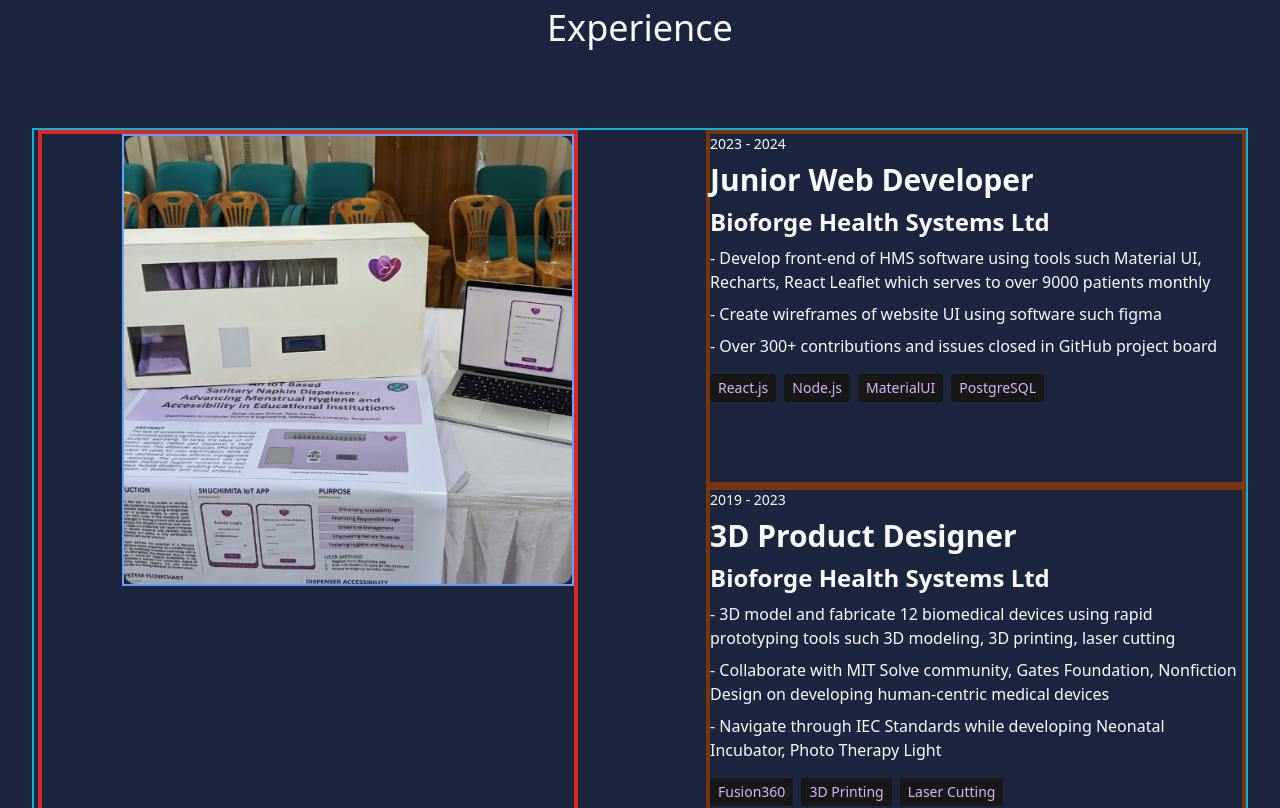
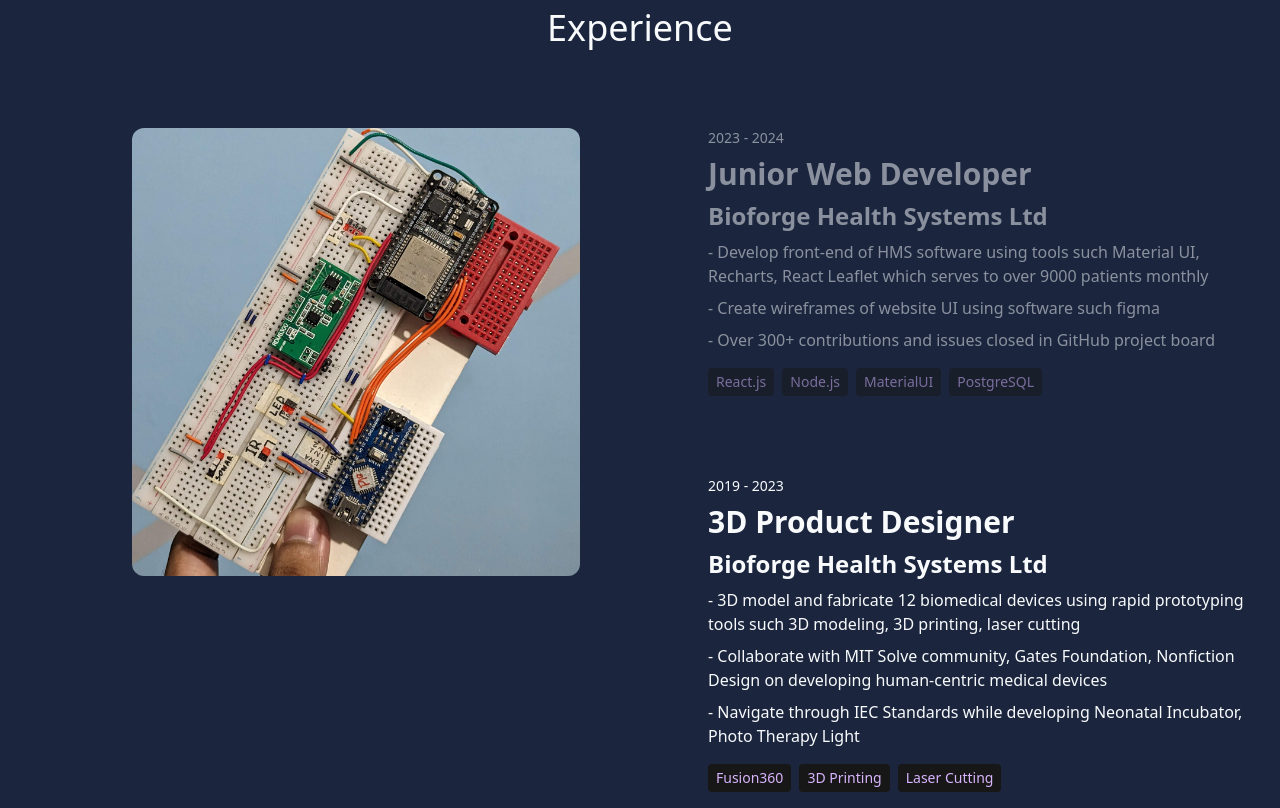
Before and after one commit to RHShihab/portfolio-react-2, a React (Vite) app: page / in a window 1280 px wide. Shown: the part 800-1608 px from the top of the page. Built offline with nearby package versions, Linux system fonts and the light colour scheme.

Commit message:
feat: add on scroll change in experience images

```diff
--- a/src/components/Experience.jsx
+++ b/src/components/Experience.jsx
@@ -1,9 +1,15 @@
 import { EXPERIENCES } from "../constants";
 import CustomSection from "./custom/CustomSection";
+import ExperienceCarousel from "./custom/ExperienceCarousel";
 import { motion, useScroll } from "framer-motion";
-import { useRef, useEffect } from "react";
+import { useRef, useState, useEffect } from "react";
 
-const ExperienceItem = ({ experience, index }) => {
+const ExperienceItem = ({
+  experience,
+  index,
+  experienceScrollIndex,
+  setExperienceScrollIndex,
+}) => {
   const ref = useRef(null);
   const { scrollYProgress } = useScroll({
     target: ref,
@@ -12,14 +18,39 @@ const ExperienceItem = ({ experience, index }) => {
 
   useEffect(() => {
     const unsubscribe = scrollYProgress.onChange((value) => {
-      console.log(`Experience Item ${index} scroll progress:`, value);
+      if (
+        value < 0.5 &&
+        experienceScrollIndex === index &&
+        experienceScrollIndex !== 0
+      ) {
+        console.log("Decreasing index");
+        setExperienceScrollIndex((prevIndex) =>
+          prevIndex > 0 ? prevIndex - 1 : 0
+        );
+      } else if (value > 0.5 && experienceScrollIndex < index) {
+        console.log("Increasing index");
+        setExperienceScrollIndex(index);
+      } else {
+        console.log("No index change");
+      }
     });
 
     return () => unsubscribe();
-  }, [scrollYProgress, index]);
+  }, [scrollYProgress, experienceScrollIndex]);
+
+  useEffect(() => {
+    console.log(`Updating experienceScrollIndex to: ${experienceScrollIndex}`);
+  }, [experienceScrollIndex]);
+
+  // Calculate opacity based on whether the index matches experienceScrollIndex
+  const opacity = experienceScrollIndex === index ? 1 : 0.5;
 
   return (
-    <motion.div ref={ref} className="lg:pb-20 border-4 border-amber-900">
+    <motion.div
+      ref={ref}
+      className="lg:pb-20"
+      style={{ opacity }} // Apply opacity here
+    >
       <p className="mb-2 text-sm">{experience.year}</p>
       <h3 className="mb-2 font-semibold text-3xl">{experience.role}</h3>
       <h4 className="mb-2 font-semibold text-2xl">{experience.company}</h4>
@@ -48,6 +79,8 @@ const ExperienceItem = ({ experience, index }) => {
 };
 
 const Experience = () => {
+  const [experienceScrollIndex, setExperienceScrollIndex] = useState(0);
+
   return (
     <CustomSection
       className="min-h-screen"
@@ -56,26 +89,23 @@ const Experience = () => {
       <h2 className="py-20 text-center text-4xl">Experience</h2>
       <div className="relative">
         <div className="grid grid-cols-[8px_1fr] gap-x-[20px] lg:grid-cols-1">
-          <div className="relative row-span-4 lg:absolute lg:h-full lg:w-full border-2 border-cyan-500"></div>
-          <div className="flex flex-col gap-[24px] lg:flex-row-reverse lg:gap-[128px] border-2 border-green-500">
+          <div className="relative row-span-4 lg:absolute lg:h-full lg:w-full "></div>
+          <div className="flex flex-col gap-[24px] lg:flex-row-reverse lg:gap-[128px] ">
             <div className="lg:max-w-[540px] lg:flex-1">
               {EXPERIENCES.map((experience, index) => (
                 <ExperienceItem
                   key={index}
                   experience={experience}
                   index={index}
+                  experienceScrollIndex={experienceScrollIndex}
+                  setExperienceScrollIndex={setExperienceScrollIndex}
                 />
               ))}
             </div>
-            <div className="hidden lg:visible lg:max-w-[540px] lg:flex lg:flex-1 lg:items-start lg:justify-end border-4 border-red-600">
-              <div
-                className="border-blue-400 border-2 sticky"
-                style={{ top: "calc(25vh - 1rem)" }}
-              >
-                <img
-                  src={EXPERIENCES[0].image}
-                  alt=""
-                  className="rounded-xl lg:max-w-sm xl:max-w-md"
+            <div className="hidden lg:visible lg:max-w-[540px] lg:flex lg:flex-1 lg:items-start lg:justify-end ">
+              <div className="sticky" style={{ top: "calc(20vh)" }}>
+                <ExperienceCarousel
+                  experienceScrollIndex={experienceScrollIndex}
                 />
               </div>
             </div>
--- a/src/components/Hero.jsx
+++ b/src/components/Hero.jsx
@@ -20,11 +20,11 @@ const revealVariants = (direction, delay) => ({
 const avaterPopVariants = (delay) => ({
   hidden: {
     scale: 0,
-    transition: { delay: delay, duration: 0.2, ease: [0.6, 0.01, -0.05, 0.9] },
+    transition: { delay: delay, duration: 0.4, ease: [0.6, 0.01, -0.05, 0.9] },
   },
   visible: {
     scale: 1,
-    transition: { delay: delay, duration: 0.2, ease: [0.6, 0.01, -0.05, 0.9] },
+    transition: { delay: delay, duration: 0.4, ease: [0.6, 0.01, -0.05, 0.9] },
   },
 });
 
@@ -58,7 +58,7 @@ const Hero = () => {
             <div className="flex mb-6 w-full lg:w-fit">
               <motion.div
                 layoutId="loader-greeting-avater"
-                variants={avaterPopVariants(avaterInView ? 0 : 0.2)}
+                variants={avaterPopVariants(avaterInView ? 0 : 0.4)}
                 initial="visible"
                 animate={avaterInView ? "visible" : "hidden"}
                 className="w-14 h-14 md:w-20 md:h-20 mr-4 rounded-full overflow-hidden"
@@ -67,7 +67,7 @@ const Hero = () => {
               </motion.div>
               <motion.div
                 layoutId="loader-greeting-name"
-                variants={avaterPopVariants(avaterInView ? 0.2 : 0)}
+                variants={avaterPopVariants(avaterInView ? 0.4 : 0)}
                 initial="visible"
                 animate={avaterInView ? "visible" : "hidden"}
                 style={{
--- a/src/components/Projects.jsx
+++ b/src/components/Projects.jsx
@@ -4,8 +4,8 @@ import CustomSection from "./custom/CustomSection";
 
 const Projects = () => {
   return (
-    <CustomSection className="overflow-x-hidden">
-      <motion.h2
+    <CustomSection className="overflow-x-hidden min-h-screen">
+      {/* <motion.h2
         initial={{ opacity: 0, y: -100 }}
         whileInView={{ opacity: 1, y: 0 }}
         transition={{ duration: 1.5 }}
@@ -40,7 +40,6 @@ const Projects = () => {
                 {project.title} {project.subTitle && ` - `}{" "}
                 <span>{project.subTitle}</span>
               </h6>
-              {/* <p className="mb-4 text-neutral-400">{project.description}</p> */}
               {project.description.split("\n").map((line, index) => (
                 <p key={index} className="mb-2 text-neutral-400">
                   {line}
@@ -57,7 +56,7 @@ const Projects = () => {
             </motion.div>
           </div>
         ))}
-      </div>
+      </div> */}
     </CustomSection>
   );
 };
--- a/src/components/custom/ExperienceCarousel.jsx
+++ b/src/components/custom/ExperienceCarousel.jsx
@@ -1,7 +1,54 @@
-const ExperienceCarousel = () => {
+import React, { useEffect, useRef } from "react";
+import { Swiper, SwiperSlide } from "swiper/react";
+import { EffectFade, Pagination } from "swiper/modules";
+import pic1 from "../../assets/projects/Incubator-circuit.jpg";
+import pic3 from "../../assets/projects/Shuchimita-circuit.jpg";
+import HeroCarousel from "./HeroCarousel";
+
+import "swiper/css";
+import "swiper/css/pagination";
+import "swiper/css/effect-fade";
+
+const ExperienceCarousel = ({ experienceScrollIndex }) => {
+  const swiperRef = useRef(null);
+
+  useEffect(() => {
+    if (swiperRef.current) {
+      swiperRef.current.slideTo(experienceScrollIndex);
+    }
+  }, [experienceScrollIndex]);
+
   return (
-    <div>ExperienceCarousel</div>
-  )
-}
+    <Swiper
+      effect="fade"
+      fadeEffect={{ crossFade: true }}
+      direction={"vertical"}
+      onSwiper={(swiper) => {
+        swiperRef.current = swiper;
+      }}
+      allowTouchMove={false}
+      simulateTouch={false}
+      spaceBetween={50}
+      slidesPerView={1}
+      className="lg:max-w-sm lg:h-[24rem] xl:max-w-md xl:h-[28rem]"
+      modules={[EffectFade, Pagination]}
+    >
+      <SwiperSlide className="slide">
+        <img
+          src={pic1}
+          alt="Experience 1"
+          className="rounded-xl lg:max-w-sm xl:max-w-md aspect-square object-cover"
+        />
+      </SwiperSlide>
+      <SwiperSlide className="slide">
+        <img
+          src={pic3}
+          alt="Experience 2"
+          className="rounded-xl lg:max-w-sm xl:max-w-md aspect-square object-cover"
+        />
+      </SwiperSlide>
+    </Swiper>
+  );
+};
 
-export default ExperienceCarousel
+export default ExperienceCarousel;
--- a/src/components/custom/HeroCarousel.jsx
+++ b/src/components/custom/HeroCarousel.jsx
@@ -15,7 +15,7 @@ import "swiper/css/navigation";
 
 const HeroCarousel = () => {
   const renderSlide = (imgSrc, title, description) => (
-    <div className="relative w-full aspect-[4/5] overflow-hidden">
+    <div className="relative w-full aspect-[4/5]">
       <img
         className="w-full h-full object-cover object-center rounded-t-2xl rounded-b-3xl"
         src={imgSrc}
@@ -59,16 +59,16 @@ const HeroCarousel = () => {
         }
 
         .custom-bullet {
-          width: 8px;
-          height: 8px;
+          width: 6px;
+          height: 6px;
           background-color: gray;
           border-radius: 4px;
           transition: all 0.3s ease;
         }
 
         .swiper-pagination-bullet-active {
-          width: 16px;
-          height: 8px;
+          width: 12px;
+          height: 6px;
           background-color: white;
         }
       `}</style>
--- /dev/null
+++ b/src/context/AvatarAnimationContext.jsx
@@ -0,0 +1,16 @@
+// context/AvatarAnimationContext.js
+import React, { createContext, useState } from "react";
+
+export const AvatarAnimationContext = createContext();
+
+const AvatarAnimationProvider = ({ children }) => {
+  const [avaterInView, setAvaterInView] = useState(true);
+
+  return (
+    <AvatarAnimationContext.Provider value={{ avaterInView, setAvaterInView }}>
+      {children}
+    </AvatarAnimationContext.Provider>
+  );
+};
+
+export default AvatarAnimationProvider;
```
